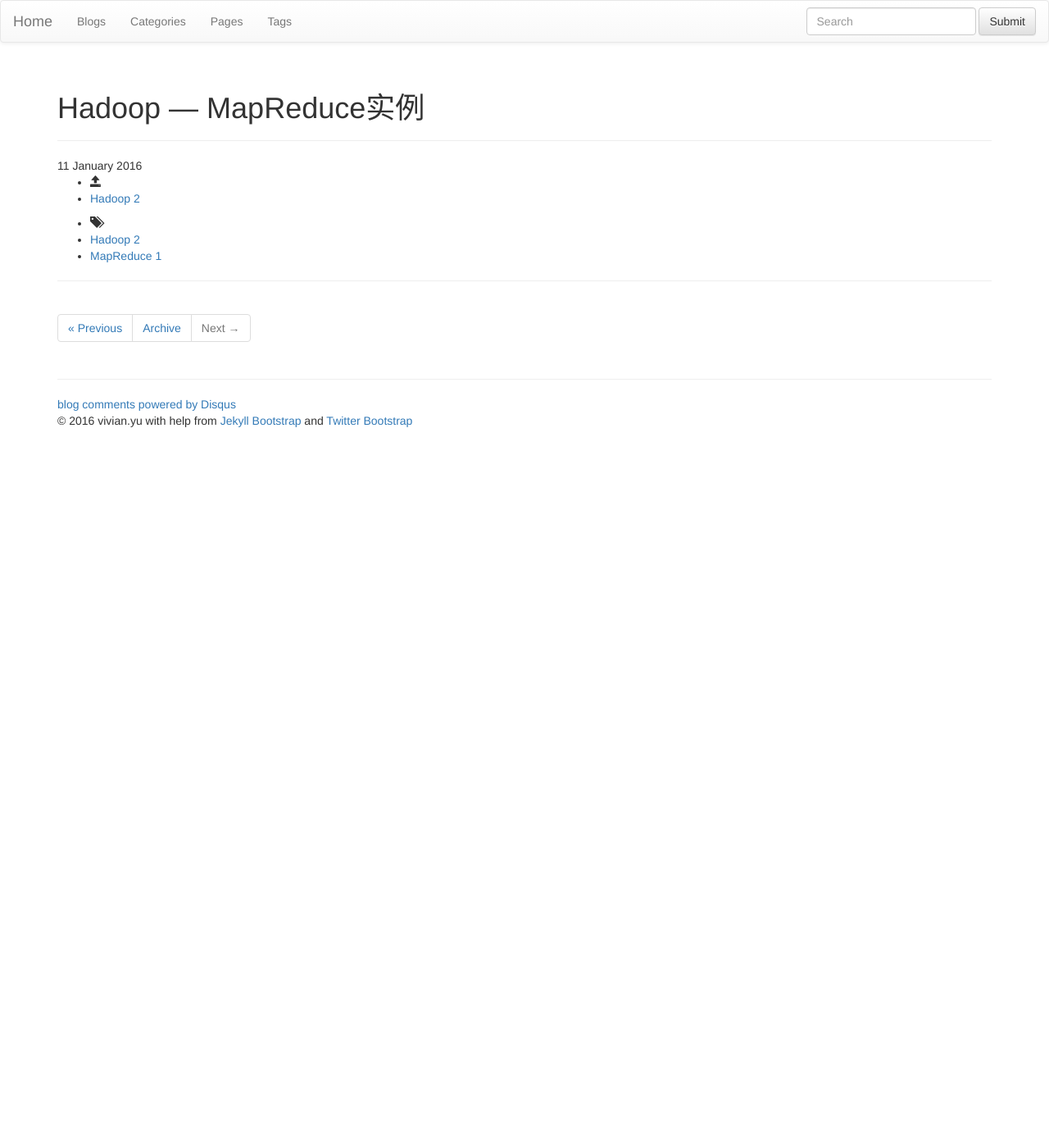
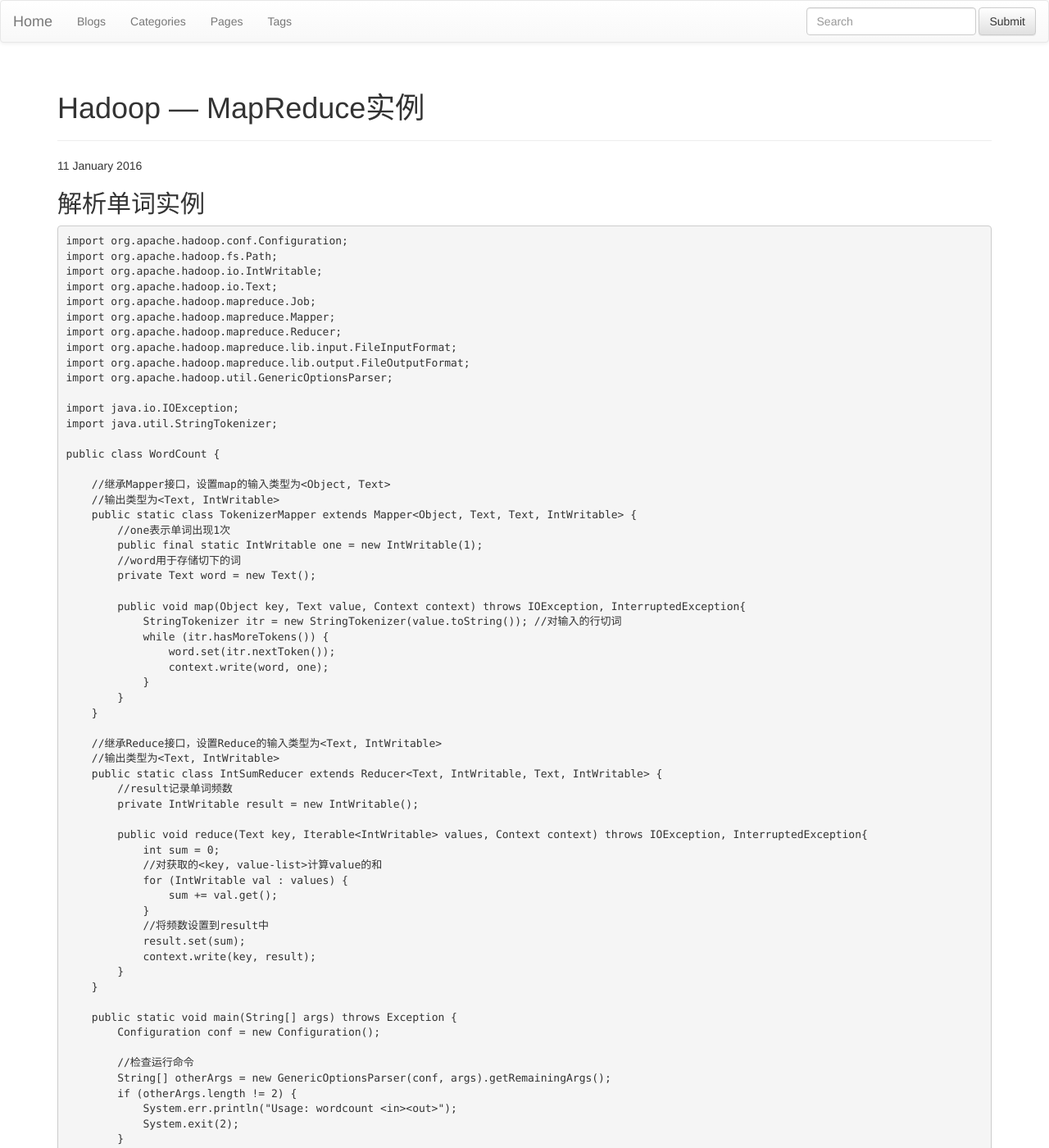
Before and after one commit to VivianJoJo/vivianjojo.github.com, a Jekyll site: the page built from _posts/2016-01-11-hadoop-mapreduce.md, in a window 1280 px wide and 1400 px high. Shown: the whole window at 82% size. Built offline with Jekyll 4.4.1, drawn with Linux system fonts in a browser that asks for light colours; nearby versions of some CDN libraries; library files that are not in the unit come from our copies; comment, search, counter and statistics services are not loaded; some of the changed text lies outside the part shown.

Commit message:
maoreduce page]

```diff
--- a/_posts/2016-01-11-hadoop-mapreduce.md
+++ b/_posts/2016-01-11-hadoop-mapreduce.md
@@ -6,3 +6,115 @@ category: Hadoop
 tags: [Hadoop, MapReduce]
 ---
 {% include JB/setup %}
+
+
+解析单词实例
+----------
+    import org.apache.hadoop.conf.Configuration;
+    import org.apache.hadoop.fs.Path;
+    import org.apache.hadoop.io.IntWritable;
+    import org.apache.hadoop.io.Text;
+    import org.apache.hadoop.mapreduce.Job;
+    import org.apache.hadoop.mapreduce.Mapper;
+    import org.apache.hadoop.mapreduce.Reducer;
+    import org.apache.hadoop.mapreduce.lib.input.FileInputFormat;
+    import org.apache.hadoop.mapreduce.lib.output.FileOutputFormat;
+    import org.apache.hadoop.util.GenericOptionsParser;
+
+    import java.io.IOException;
+    import java.util.StringTokenizer;
+
+    public class WordCount {
+
+        //继承Mapper接口，设置map的输入类型为<Object, Text>
+        //输出类型为<Text, IntWritable>
+        public static class TokenizerMapper extends Mapper<Object, Text, Text, IntWritable> {
+            //one表示单词出现1次
+            public final static IntWritable one = new IntWritable(1);
+            //word用于存储切下的词
+            private Text word = new Text();
+
+            public void map(Object key, Text value, Context context) throws IOException, InterruptedException{
+                StringTokenizer itr = new StringTokenizer(value.toString()); //对输入的行切词
+                while (itr.hasMoreTokens()) {
+                    word.set(itr.nextToken());
+                    context.write(word, one);
+                }
+            }
+        }
+
+        //继承Reduce接口，设置Reduce的输入类型为<Text, IntWritable>
+        //输出类型为<Text, IntWritable>
+        public static class IntSumReducer extends Reducer<Text, IntWritable, Text, IntWritable> {
+            //result记录单词频数
+            private IntWritable result = new IntWritable();
+
+            public void reduce(Text key, Iterable<IntWritable> values, Context context) throws IOException, InterruptedException{
+                int sum = 0;
+                //对获取的<key, value-list>计算value的和
+                for (IntWritable val : values) {
+                    sum += val.get();
+                }
+                //将频数设置到result中
+                result.set(sum);
+                context.write(key, result);
+            }
+        }
+
+        public static void main(String[] args) throws Exception {
+            Configuration conf = new Configuration();
+
+            //检查运行命令
+            String[] otherArgs = new GenericOptionsParser(conf, args).getRemainingArgs();
+            if (otherArgs.length != 2) {
+                System.err.println("Usage: wordcount <in><out>");
+                System.exit(2);
+            }
+            //配置作业名
+            Job job = new Job(conf, "wordcount");
+            //配置作业的各个类
+            job.setJarByClass(WordCount.class);
+            job.setMapperClass(TokenizerMapper.class);
+            job.setCombinerClass(IntSumReducer.class);
+            job.setReducerClass(IntSumReducer.class);
+            job.setOutputKeyClass(Text.class);
+            job.setOutputValueClass(IntWritable.class);
+            FileInputFormat.addInputPath(job, new Path(args[0]));
+            FileOutputFormat.setOutputPath(job, new Path(args[1]));
+            System.exit(job.waitForCompletion(true) ? 0 : 1);
+        }
+    }
+
+
+运行MapReduce
+---------
+
+创建一个目录classes,用于存放编译后的class文件
+
+`mkdir classes`
+
+编译java文件
+
+`javac -classpath ~/woft/hadoop-1.2.1/hadoop-core-1.2.1.jar:/Users/vivian/woft/hadoop-1.2.1/lib/commons-cli-1.2.jar -d classes WordCount.java`
+
+打包
+
+`jar -cvf wordcount.jar -C classes/ .`
+
+在集群上创建输入文件夹 (目录创建在默认用户根目录下 可以设置）
+
+`~/woft/hadoop-1.2.1/bin/hadoop dfs -mkdir input`
+
+本地创建输入文件
+
+`mkdir input; file01 file02`
+
+上传本地目录下的文件到集群上的input目录下
+
+`~/woft/hadoop-1.2.1/bin/hadoop dfs -put ./input/file0* input`
+
+运行WordCount程序
+
+`~/woft/hadoop-1.2.1/bin/hadoop jar wordcount.jar WordCount input output`
+
+----------------------------
```
Also changed, not shown: index.md (+1 -1 lines).
